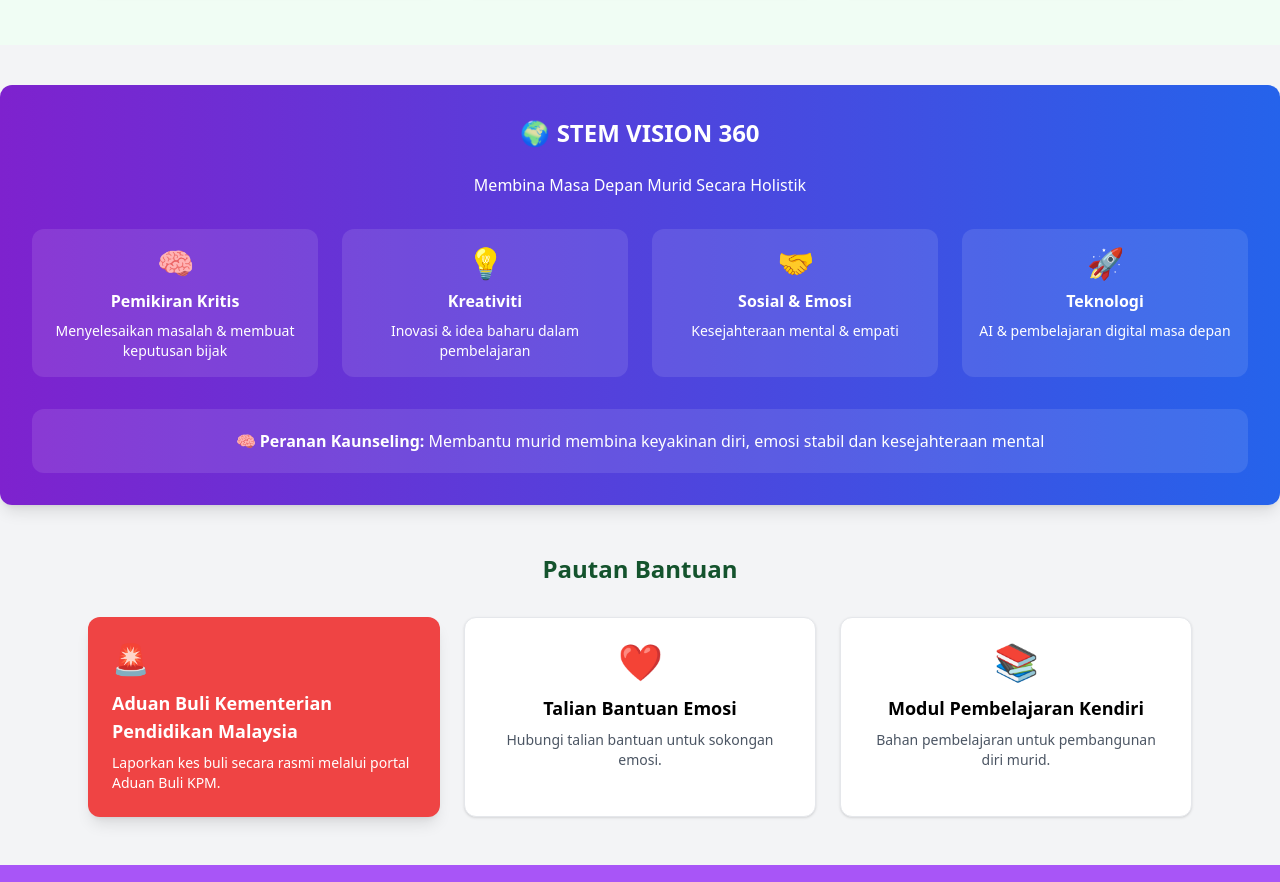
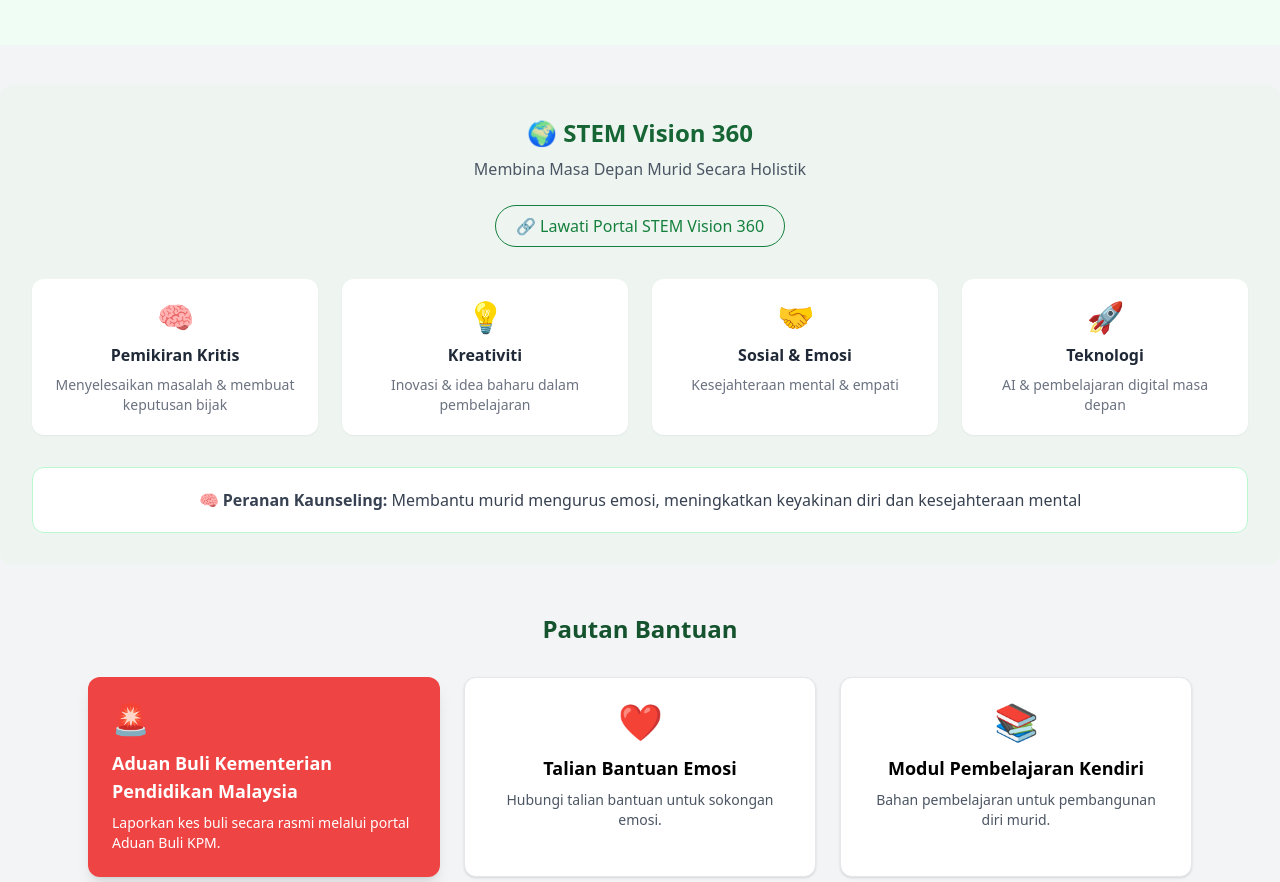
Before and after one commit to fitri8544-a11y/kaunseling-skkk, a plain HTML site: page index.html in a window 1280 px wide. Shown: the part 927-1809 px from the top of the page. Drawn offline with nearby package versions, Linux system fonts and the light colour scheme.

Commit message:
update index infografik STEM

```diff
--- a/index.html
+++ b/index.html
@@ -235,47 +235,65 @@
 
 </section>
 
-<!-- ================= STEM INFOGRAPHIC ================= -->
-<section class="mt-10 bg-gradient-to-r from-purple-700 to-blue-600 text-white p-8 rounded-xl shadow-lg">
+<!-- ================= STEM INFOGRAPHIC (MATCH PORTAL) ================= -->
+<section class="mt-10 bg-[#eef5f1] p-8 rounded-xl">
 
-  <h2 class="text-2xl font-bold text-center mb-6">
-    🌍 STEM VISION 360
+  <h2 class="text-2xl font-bold text-center text-green-800 mb-2">
+    🌍 STEM Vision 360
   </h2>
 
-  <p class="text-center mb-8">
+  <p class="text-center text-gray-600 mb-6">
     Membina Masa Depan Murid Secara Holistik
   </p>
 
+  <!-- LINK -->
+  <div class="text-center mb-8">
+    <a href="https://sites.google.com/moe-dl.edu.my/stemvision360/home" target="_blank"
+       class="inline-block border border-green-700 text-green-700 px-5 py-2 rounded-full hover:bg-green-700 hover:text-white transition">
+      🔗 Lawati Portal STEM Vision 360
+    </a>
+  </div>
+
+  <!-- CARD -->
   <div class="grid md:grid-cols-4 gap-6 text-center">
 
-    <div class="bg-white/10 p-4 rounded-xl">
+    <div class="bg-white p-5 rounded-xl shadow-sm hover:shadow-md transition">
       <div class="text-3xl mb-2">🧠</div>
-      <h3 class="font-semibold">Pemikiran Kritis</h3>
-      <p class="text-sm mt-2">Menyelesaikan masalah & membuat keputusan bijak</p>
+      <h3 class="font-semibold text-gray-800">Pemikiran Kritis</h3>
+      <p class="text-sm text-gray-500 mt-2">
+        Menyelesaikan masalah & membuat keputusan bijak
+      </p>
     </div>
 
-    <div class="bg-white/10 p-4 rounded-xl">
+    <div class="bg-white p-5 rounded-xl shadow-sm hover:shadow-md transition">
       <div class="text-3xl mb-2">💡</div>
-      <h3 class="font-semibold">Kreativiti</h3>
-      <p class="text-sm mt-2">Inovasi & idea baharu dalam pembelajaran</p>
+      <h3 class="font-semibold text-gray-800">Kreativiti</h3>
+      <p class="text-sm text-gray-500 mt-2">
+        Inovasi & idea baharu dalam pembelajaran
+      </p>
     </div>
 
-    <div class="bg-white/10 p-4 rounded-xl">
+    <div class="bg-white p-5 rounded-xl shadow-sm hover:shadow-md transition">
       <div class="text-3xl mb-2">🤝</div>
-      <h3 class="font-semibold">Sosial & Emosi</h3>
-      <p class="text-sm mt-2">Kesejahteraan mental & empati</p>
+      <h3 class="font-semibold text-gray-800">Sosial & Emosi</h3>
+      <p class="text-sm text-gray-500 mt-2">
+        Kesejahteraan mental & empati
+      </p>
     </div>
 
-    <div class="bg-white/10 p-4 rounded-xl">
+    <div class="bg-white p-5 rounded-xl shadow-sm hover:shadow-md transition">
       <div class="text-3xl mb-2">🚀</div>
-      <h3 class="font-semibold">Teknologi</h3>
-      <p class="text-sm mt-2">AI & pembelajaran digital masa depan</p>
+      <h3 class="font-semibold text-gray-800">Teknologi</h3>
+      <p class="text-sm text-gray-500 mt-2">
+        AI & pembelajaran digital masa depan
+      </p>
     </div>
 
   </div>
 
-  <div class="mt-8 bg-white/10 p-5 rounded-xl text-center">
-    🧠 <b>Peranan Kaunseling:</b> Membantu murid membina keyakinan diri, emosi stabil dan kesejahteraan mental
+  <!-- KAUNSELING -->
+  <div class="mt-8 bg-white p-5 rounded-xl text-center border border-green-200 text-gray-700">
+    🧠 <b>Peranan Kaunseling:</b> Membantu murid mengurus emosi, meningkatkan keyakinan diri dan kesejahteraan mental
   </div>
 
 </section>
```
